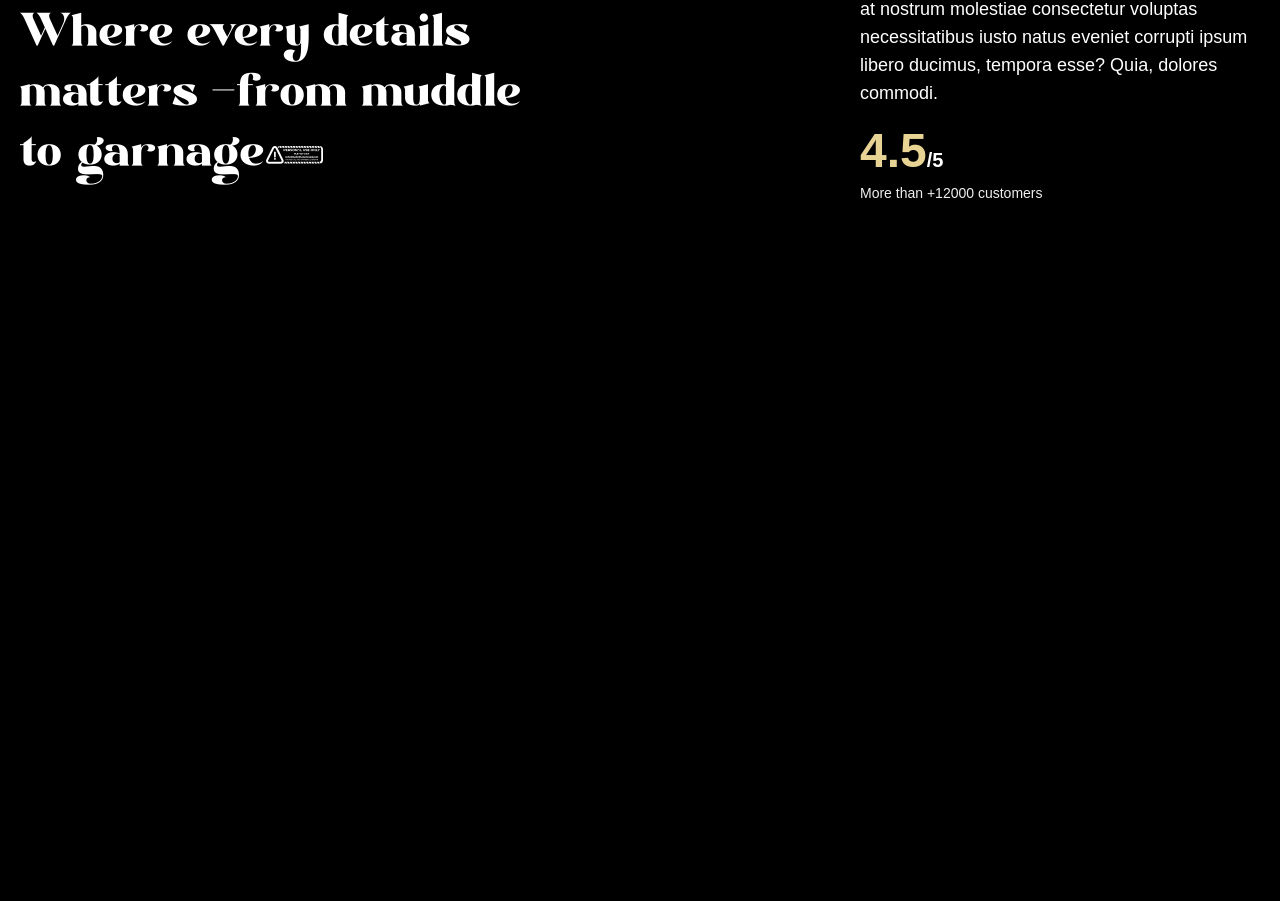
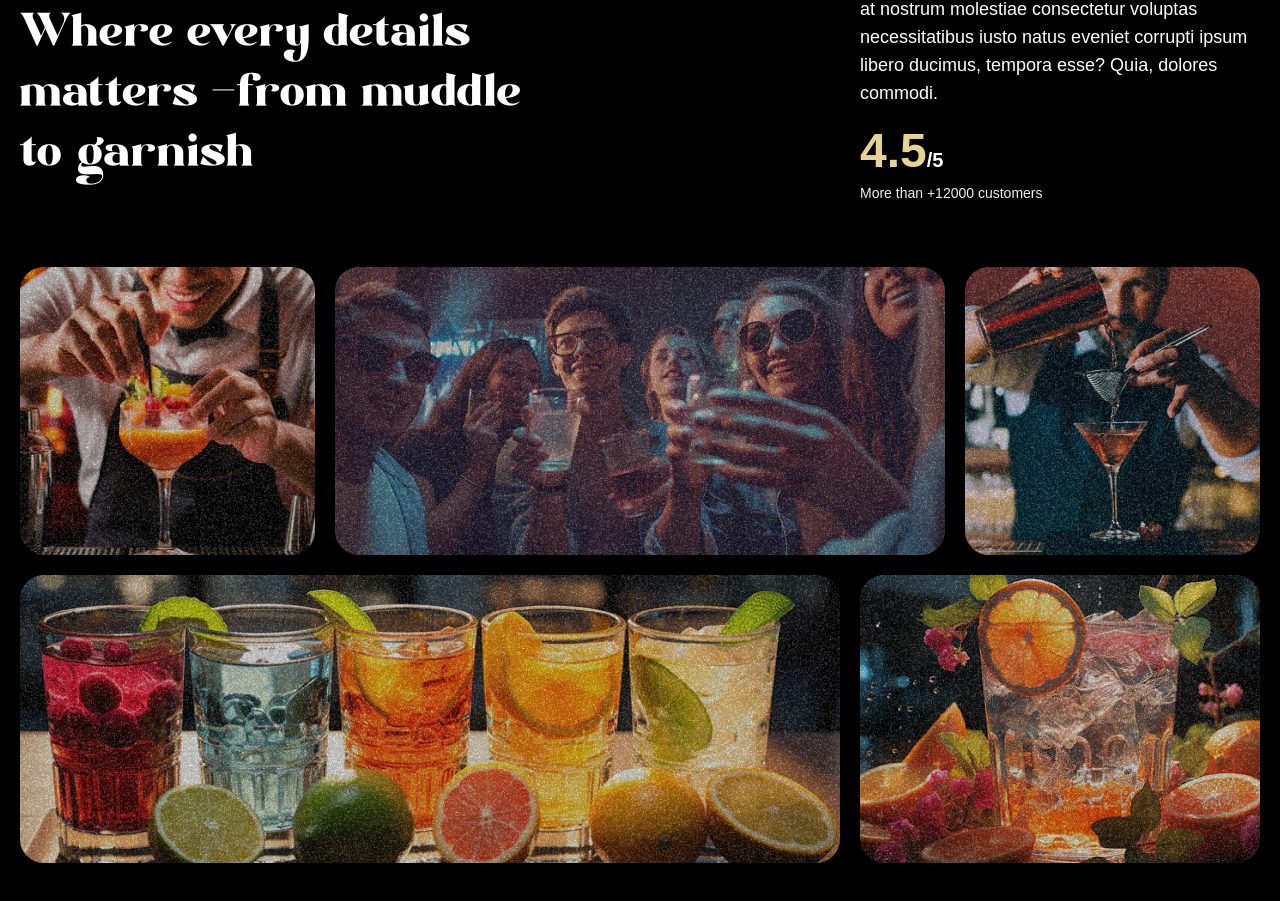
Before and after one commit to sebassil12/GsapAnimation, a React (Vite) app: page / in a window 1280 px wide. Shown: the part 1773-2674 px from the top of the page. Before the commit the page ends 2400 px from the top, so only its background shows below. Built offline with nearby package versions, Linux system fonts and the light colour scheme; a web font is replaced by a local one.

Commit message:
IMP: about section complete

```diff
--- a/src/components/About.tsx
+++ b/src/components/About.tsx
@@ -1,12 +1,45 @@
+import { useGSAP } from "@gsap/react"
+import { SplitText } from "gsap/all";
+import gsap from "gsap";
+
 export default function About() {
+  useGSAP(() => {
+    const titleSplit = SplitText.create('#about h2', {
+      type: 'words'
+    })
+
+    const scrollTimeline = gsap.timeline({
+      scrollTrigger: {
+        trigger: '#about',
+        start: 'top center',
+      }
+    })
+
+    scrollTimeline
+    .from(titleSplit.words, {
+      opacity: 0,
+      duration:1,
+      yPercent: 100,
+      ease: 'expo.out',
+      stagger: 0.02
+    })
+    .from('.top-grid div, .bottom-grid div', {
+      opacity: 0,
+      duration:1,
+      ease: 'power1.inOut',
+      stagger: 0.04
+    }, '-=0.5')
+  });
+
   return (
     <div id ="about">
       <div className="mb-16 md:px-0 px-5">
         <div className="content">
           <div className="md:col-span-8">
             <p className="badge">Best Cocktails</p>
-            <h2>Where every details matters <span className="text-white">-</span>
-            from muddle to garnage.
+            <h2>
+            Where every details matters <span className="text-white">-</span>
+            from muddle to garnish
             </h2>
           </div>
           <div className="sub-content">
@@ -25,6 +58,35 @@
           </div>
         </div>
       </div>
+      <div className="top-grid">
+        <div className="md:col-span-3">
+          <div className="noisy"/>
+          <img src="/images/abt1.png" alt="grid-img-1"/>
+        </div>
+
+        <div className="md:col-span-6">
+          <div className="noisy"/>
+          <img src="/images/abt2.png" alt="grid-img-2"/>
+        </div>
+
+        <div className="md:col-span-3">
+          <div className="noisy"/>
+          <img src="/images/abt5.png" alt="grid-img-5"/>
+        </div>
+      </div>
+
+      <div className="bottom-grid">
+          <div className="md:col-span-8">
+            <div className="noisy"/>
+            <img src="/images/abt3.png" alt="grid-img-3"/>
+          </div>
+
+          <div className="md:col-span-4">
+            <div className="noisy"/>
+            <img src="/images/abt4.png" alt="grid-img-4"/>
+          </div>
+      </div>
+
     </div>
   )
 }
```
